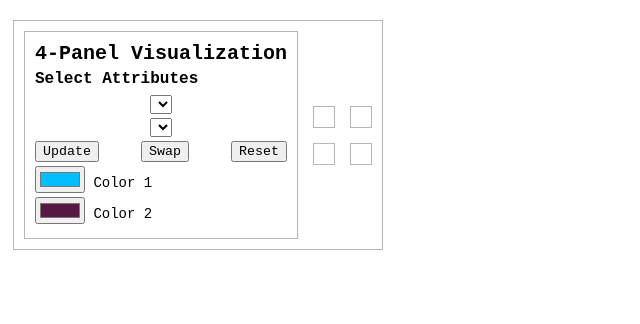
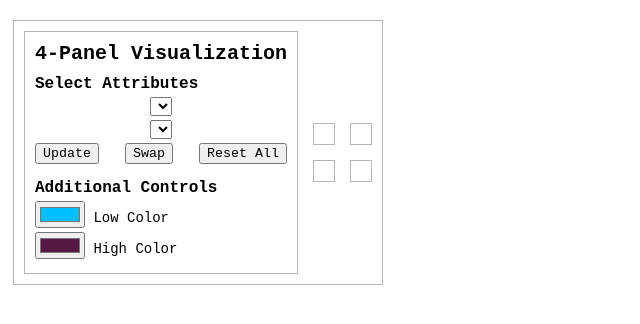
Before and after one commit to ckinateder/health-data-viz, a plain HTML site: page index.html in a window 1280 px wide. Shown: the whole page, without its empty margins (0-640 px from the left). Drawn offline with Linux system fonts and the light colour scheme; no server answers; a web font is replaced by a local one.

Commit message:
good for b-goals

```diff
--- a/css/style.css
+++ b/css/style.css
@@ -64,9 +64,13 @@
   list-style: none;
   width: fit-content;
   height: auto;
+
   .legend-title {
     font-weight: 600;
-    margin-bottom: 5px;
+    margin: 10px 0px 0px 0px;
+  }
+  #additional-controls-title {
+    margin: 15px 0px 0px 0px;
   }
   .legend-controls {
     display: flex;
--- a/index.html
+++ b/index.html
@@ -44,10 +44,13 @@
           <button id="update-btn" title="Refresh the views">Update</button>
           <button id="swap-btn" title="Swap attributes">Swap</button>
           <button id="reset-btn" title="Reset attributes to default">
-            Reset
+            Reset All
           </button>
         </div>
-        <div class="legend-controls">
+        <div class="legend-title" id="additional-controls-title">
+          Additional Controls
+        </div>
+        <div class="legend-controls" id="additional-controls">
           <div class="color-pickers">
             <span
               ><input
@@ -56,7 +59,7 @@
                 class="legend-controls-element"
                 value="#00BEFF"
               />
-              Color 1</span
+              Low Color</span
             >
             <span
               ><input
@@ -65,7 +68,7 @@
                 class="legend-controls-element"
                 value="#571846"
               />
-              Color 2</span
+              High Color</span
             >
           </div>
           <div class="sliders">
```
